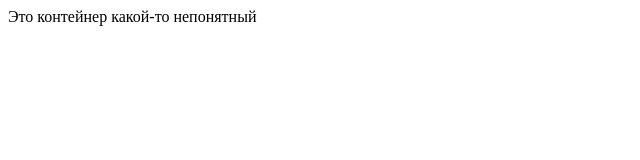
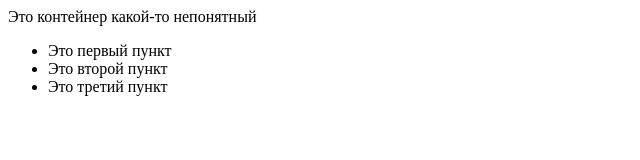
Before and after one commit to low-blow/git-sample, a plain HTML site: page index.html in a window 1280 px wide. Shown: the whole page, without its empty margins (0-640 px from the left). Drawn offline with Linux system fonts and the light colour scheme.

Commit message:
add ul list

```diff
--- a/index.html
+++ b/index.html
@@ -6,5 +6,10 @@
 </head>
 <body>
     <div>Это контейнер какой-то непонятный</div>
+    <ul>
+        <li>Это первый пункт</li>
+        <li>Это второй пункт</li>
+        <li>Это третий пункт</li>
+    </ul>
 </body>
 </html>
```
